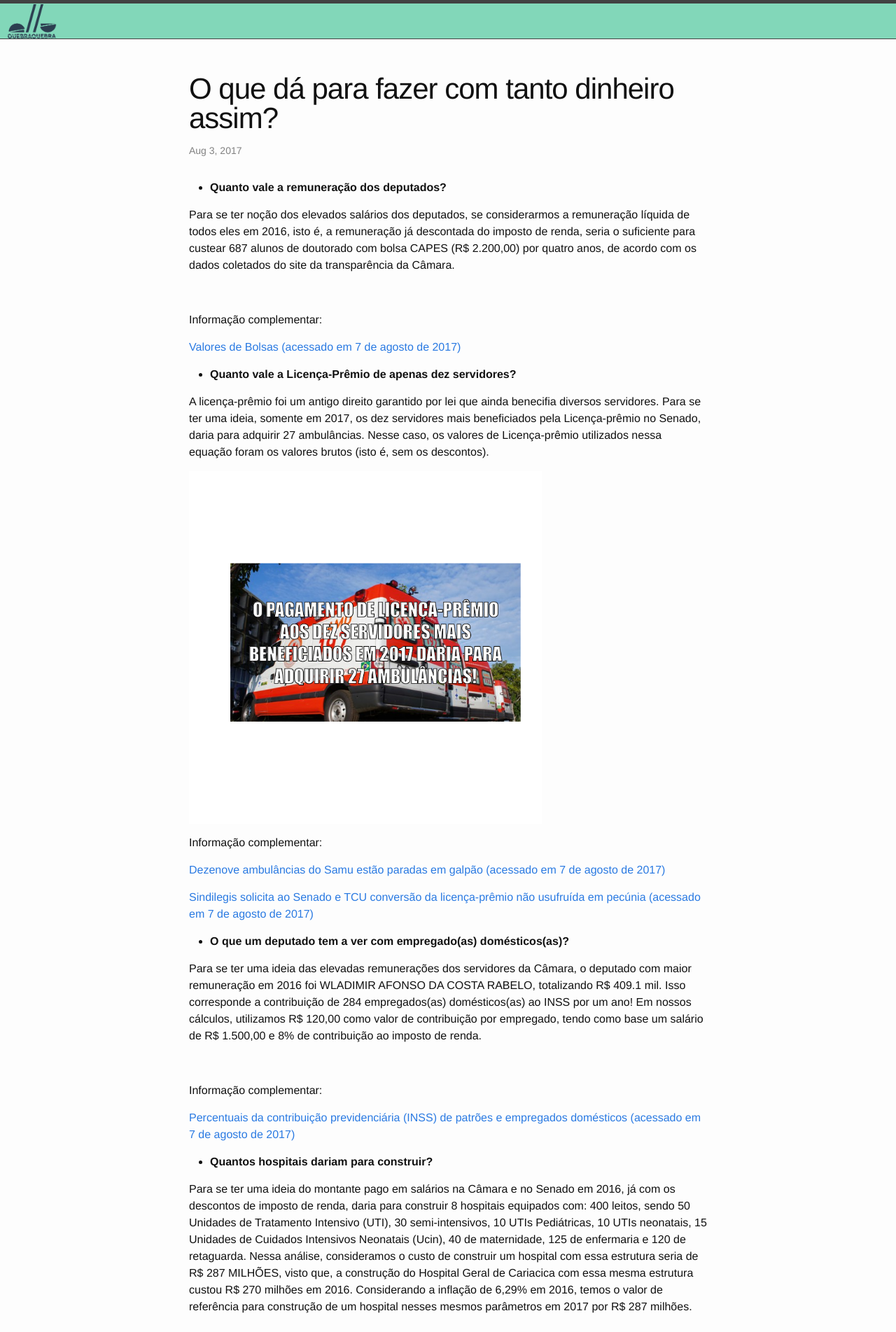
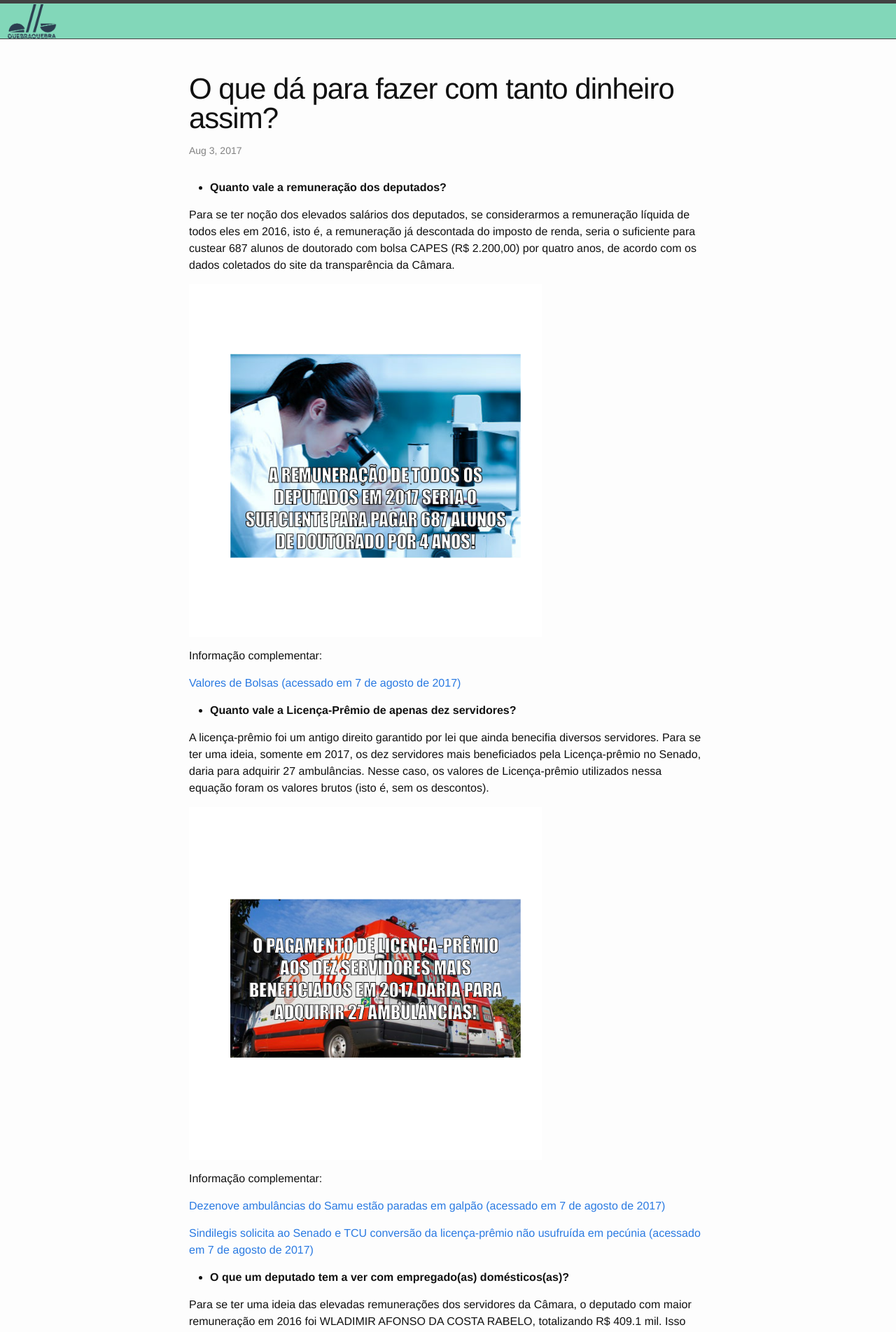
Before and after one commit to quebraquebra/blog, a Jekyll site: the page built from _posts/2017-08-03-o-que-da-para-fazer.md, in a window 1280 px wide. Shown: the top 1903 px of the page at 70% size. Built offline with Jekyll 4.4.1, drawn with Linux system fonts in a browser that asks for light colours.

```diff
--- a/_config.yml
+++ b/_config.yml
@@ -1,7 +1,7 @@
 # Site settings
 title: QuebraQuebra
 description: > # this means to ignore newlines until "baseurl:"
-baseurl: "/blog" # the subpath of your site, e.g. /blog/
+baseurl: "/blog/" # the subpath of your site, e.g. /blog/
 url: "http://quebraquebra.lsd.ufcg.edu.br" # the base hostname & protocol for your site
 github_username:  quebraquebra
 permalink: /:year/:month/:title.html
--- a/_posts/2017-08-03-o-que-da-para-fazer.md
+++ b/_posts/2017-08-03-o-que-da-para-fazer.md
@@ -19,7 +19,7 @@ layout: post
 
 Para se ter noção dos elevados salários dos deputados, se considerarmos a remuneração líquida de todos eles em  2016, isto é, a remuneração já descontada do imposto de renda, seria o suficiente para custear 687 alunos de doutorado com bolsa CAPES (R$ 2.200,00) por quatro anos, de acordo com os dados coletados do site da transparência da Câmara.
 
-![]({{https://quebraquebra.github.io/blog}}/blogfigure/source/09-o-que-da-para-fazer/2017-08-03-o-que-da-para-fazer/capes-1.png)
+![](https://quebraquebra.github.io/blog/figure/source/09-o-que-da-para-fazer/2017-08-03-o-que-da-para-fazer/capes-1.png)
 
 Informação complementar:
 
@@ -51,7 +51,7 @@ Informação complementar:
 
 Para se ter uma ideia das elevadas remunerações dos servidores da Câmara, o deputado com maior remuneração em  2016 foi  WLADIMIR AFONSO DA COSTA RABELO, totalizando R$ 409.1 mil. Isso corresponde a contribuição de 284 empregados(as) domésticos(as) ao INSS por um ano! Em nossos cálculos, utilizamos R$ 120,00 como valor de contribuição por empregado, tendo como base um salário de R$ 1.500,00 e 8% de contribuição ao imposto de renda.
 
-![](/blogfigure/source/09-o-que-da-para-fazer/2017-08-03-o-que-da-para-fazer/empregado-1.png)
+![](https://quebraquebra.github.io/blog/figure/source/09-o-que-da-para-fazer/2017-08-03-o-que-da-para-fazer/empregado-1.png)
 
 Informação complementar:
 
@@ -65,7 +65,7 @@ Informação complementar:
 
 Para se ter uma ideia do montante pago em salários na Câmara e no Senado em 2016, já com os descontos de imposto de renda, daria para construir 8 hospitais equipados com: 400 leitos, sendo 50 Unidades de Tratamento Intensivo (UTI), 30 semi-intensivos, 10 UTIs Pediátricas, 10 UTIs neonatais, 15 Unidades de Cuidados Intensivos Neonatais (Ucin), 40 de maternidade, 125 de enfermaria e 120 de retaguarda. Nessa análise, consideramos o custo de construir um hospital com essa estrutura seria de R$ 287 MILHÕES, visto que, a construção do Hospital Geral de Cariacica com essa mesma estrutura custou R$ 270 milhões em 2016. Considerando a inflação de 6,29% em 2016, temos o valor de referência para construção de um hospital nesses mesmos parâmetros em 2017 por R$ 287 milhões.
 
-![](/blogfigure/source/09-o-que-da-para-fazer/2017-08-03-o-que-da-para-fazer/hospital-1.png)
+![](https://quebraquebra.github.io/blog/figure/source/09-o-que-da-para-fazer/2017-08-03-o-que-da-para-fazer/hospital-1.png)
 
 Informação complementar:
 
@@ -94,7 +94,7 @@ Você tem idiea de quanto o contribuinte tem que desenbolsar a cada **segundo**
 
 Recentemente noticiou a milionária contratação do jogador de futebol Neymar, surpreendendo várias pessoas pelo enorme salário anual de aproxidamente R$ 110 milhões. Entretanto, esse valor parece pequeno quando comparado ao pagamento do Senado aos aposentados, considerando a folha de pagamento de 2016, só o que foi pago a aposentados daria para contratar o Neymar por 9 anos! Ou seja, o Senado efetuou o pagamento de R$ 1.1 BILHÕES em 2016 para aposentados.
 
-![](/blogfigure/source/09-o-que-da-para-fazer/2017-08-03-o-que-da-para-fazer/neymar-1.png)
+![](https://quebraquebra.github.io/blog/figure/source/09-o-que-da-para-fazer/2017-08-03-o-que-da-para-fazer/neymar-1.png)
 
 Informação complementar:
 
```
